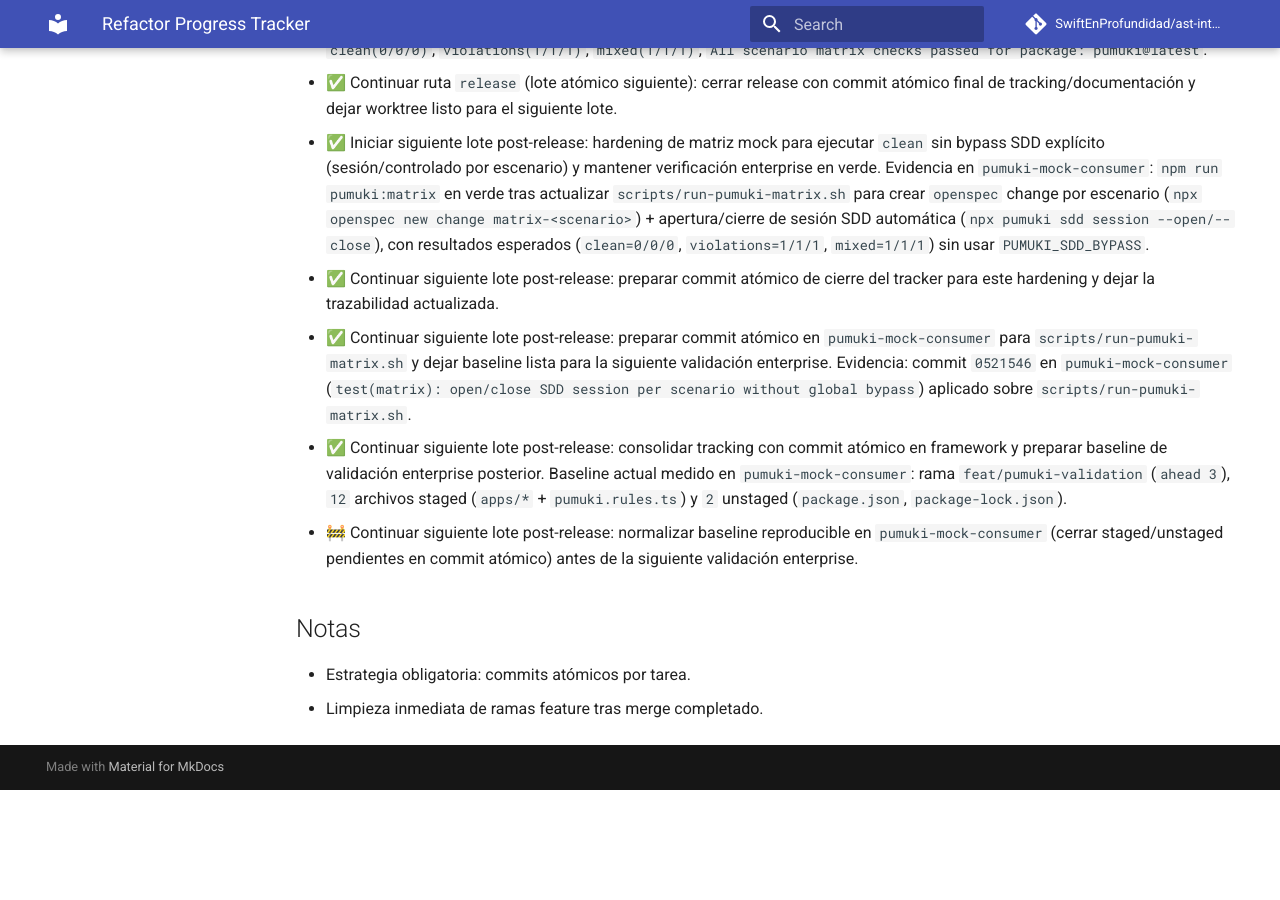
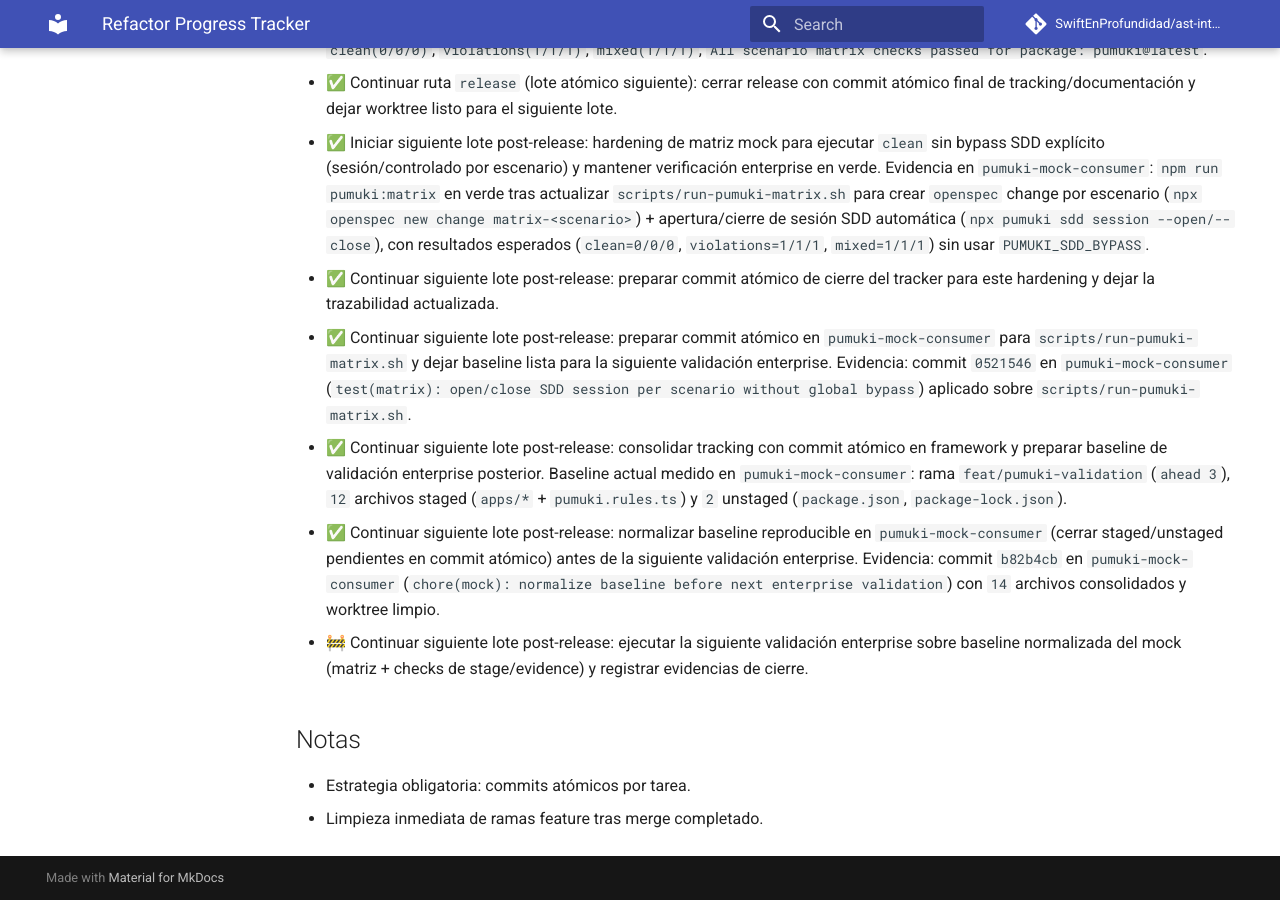
Before and after one commit to SwiftEnProfundidad/ast-intelligence-hooks, an MkDocs documentation site: the page built from docs/REFRACTOR_PROGRESS.md, in a window 1280 px wide and 900 px high, scrolled down 17263 px. Built offline with MkDocs 1.6.1 and Material for MkDocs 9.7.7, drawn with Linux system fonts in a browser that asks for light colours; comment, search, counter and statistics services are not loaded; before the commit the page ends 18053 px from its top, so only the background shows below that.

Commit message:
docs(progress): mark mock baseline normalization done and open next validation task

```diff
--- a/docs/REFRACTOR_PROGRESS.md
+++ b/docs/REFRACTOR_PROGRESS.md
@@ -375,7 +375,8 @@ Estado consolidado del refactor con seguimiento de tareas y evidencia del avance
 - ✅ Continuar siguiente lote post-release: preparar commit atómico de cierre del tracker para este hardening y dejar la trazabilidad actualizada.
 - ✅ Continuar siguiente lote post-release: preparar commit atómico en `pumuki-mock-consumer` para `scripts/run-pumuki-matrix.sh` y dejar baseline lista para la siguiente validación enterprise. Evidencia: commit `0521546` en `pumuki-mock-consumer` (`test(matrix): open/close SDD session per scenario without global bypass`) aplicado sobre `scripts/run-pumuki-matrix.sh`.
 - ✅ Continuar siguiente lote post-release: consolidar tracking con commit atómico en framework y preparar baseline de validación enterprise posterior. Baseline actual medido en `pumuki-mock-consumer`: rama `feat/pumuki-validation` (`ahead 3`), `12` archivos staged (`apps/*` + `pumuki.rules.ts`) y `2` unstaged (`package.json`, `package-lock.json`).
-- 🚧 Continuar siguiente lote post-release: normalizar baseline reproducible en `pumuki-mock-consumer` (cerrar staged/unstaged pendientes en commit atómico) antes de la siguiente validación enterprise.
+- ✅ Continuar siguiente lote post-release: normalizar baseline reproducible en `pumuki-mock-consumer` (cerrar staged/unstaged pendientes en commit atómico) antes de la siguiente validación enterprise. Evidencia: commit `b82b4cb` en `pumuki-mock-consumer` (`chore(mock): normalize baseline before next enterprise validation`) con `14` archivos consolidados y worktree limpio.
+- 🚧 Continuar siguiente lote post-release: ejecutar la siguiente validación enterprise sobre baseline normalizada del mock (matriz + checks de stage/evidence) y registrar evidencias de cierre.
 
 ## Notas
 - Estrategia obligatoria: commits atómicos por tarea.
```
